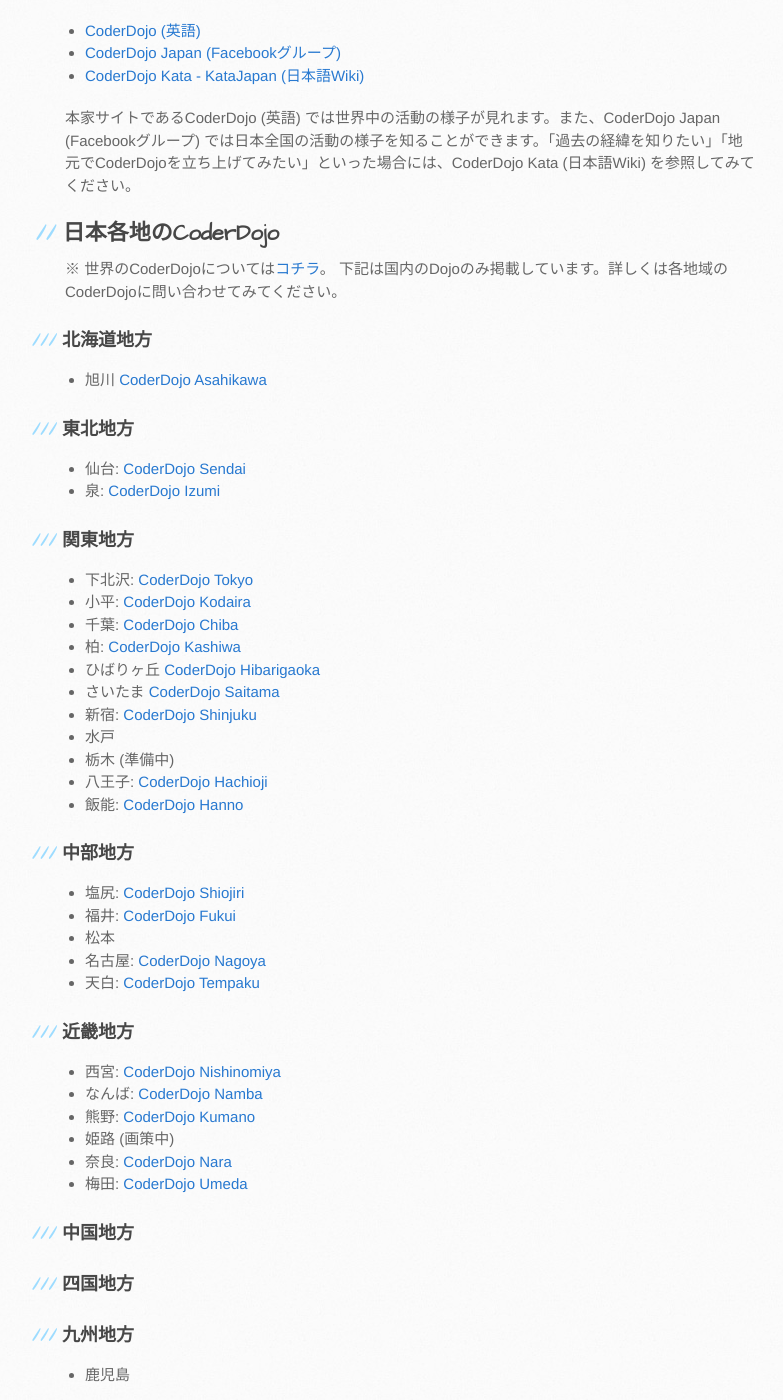
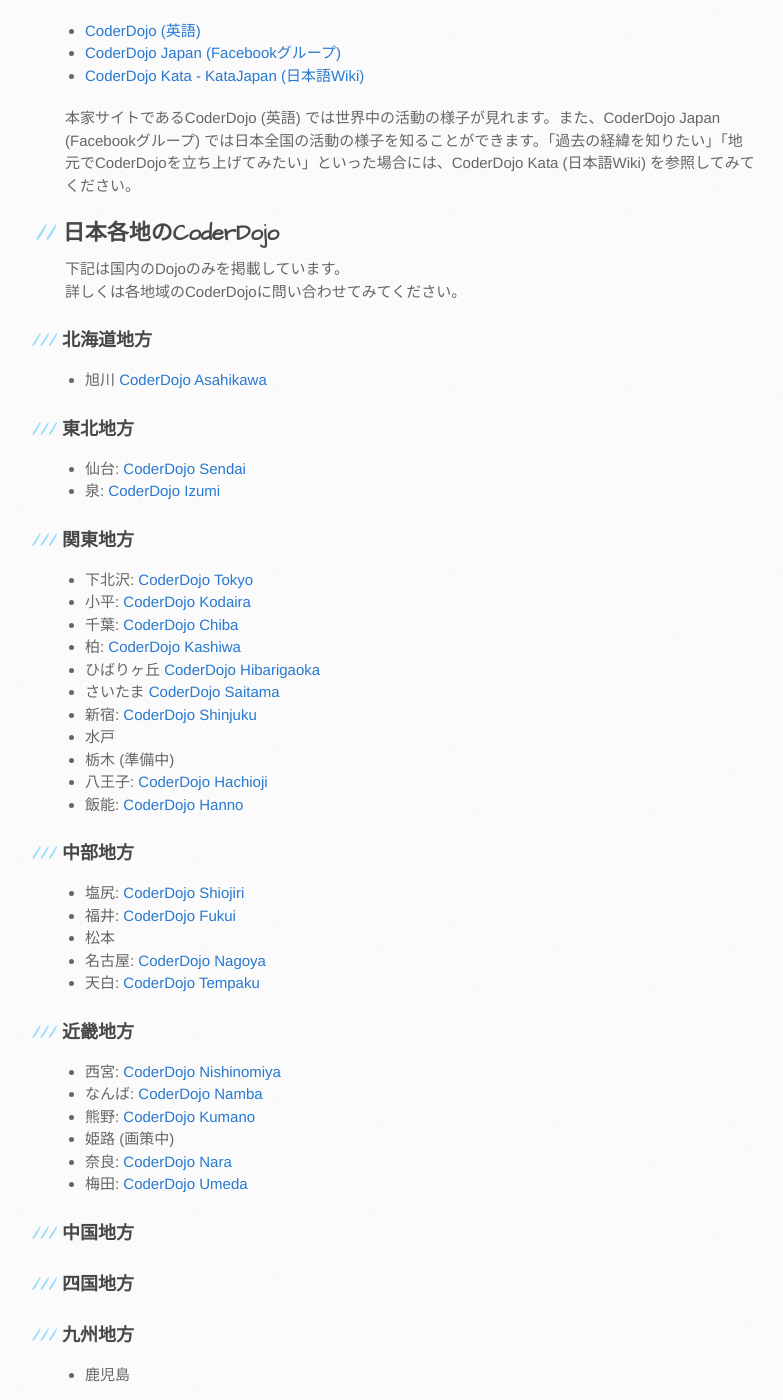
Before and after one commit to coderdojo-japan/coderdojo-japan.github.io, a Jekyll site: the page built from index.md, in a window 1280 px wide and 1400 px high, scrolled down 912 px. Shown: the whole window, without its empty margins (105-888 px from the left). Built offline with Jekyll 4.4.1, drawn with Linux system fonts in a browser that asks for light colours; Markdown is read by kramdown in place of the engine named in the settings; some of the changed text lies outside the part shown.

Commit message:
Move description about CoderDojo outside Japan to the bottom (put the Japan-related contents front)

```diff
--- a/index.md
+++ b/index.md
@@ -26,8 +26,8 @@
 
 ## 日本各地のCoderDojo
 
-※ 世界のCoderDojoについては[コチラ](http://zen.coderdojo.com/)。
-下記は国内のDojoのみ掲載しています。詳しくは各地域のCoderDojoに問い合わせてみてください。
+下記は国内のDojoのみを掲載しています。
+詳しくは各地域のCoderDojoに問い合わせてみてください。
 
 ### 北海道地方
 
```
Also changed, not shown: other parts of index.md (+3 -0 lines).
